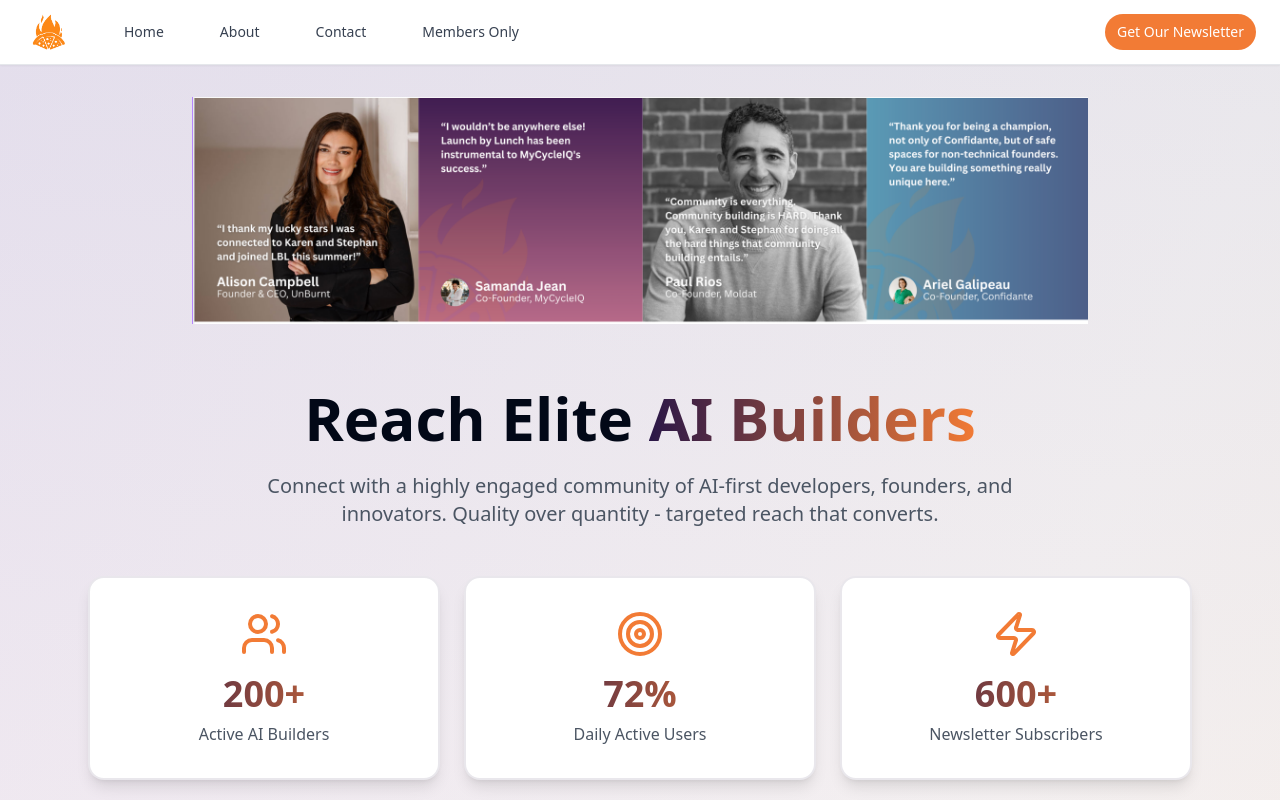
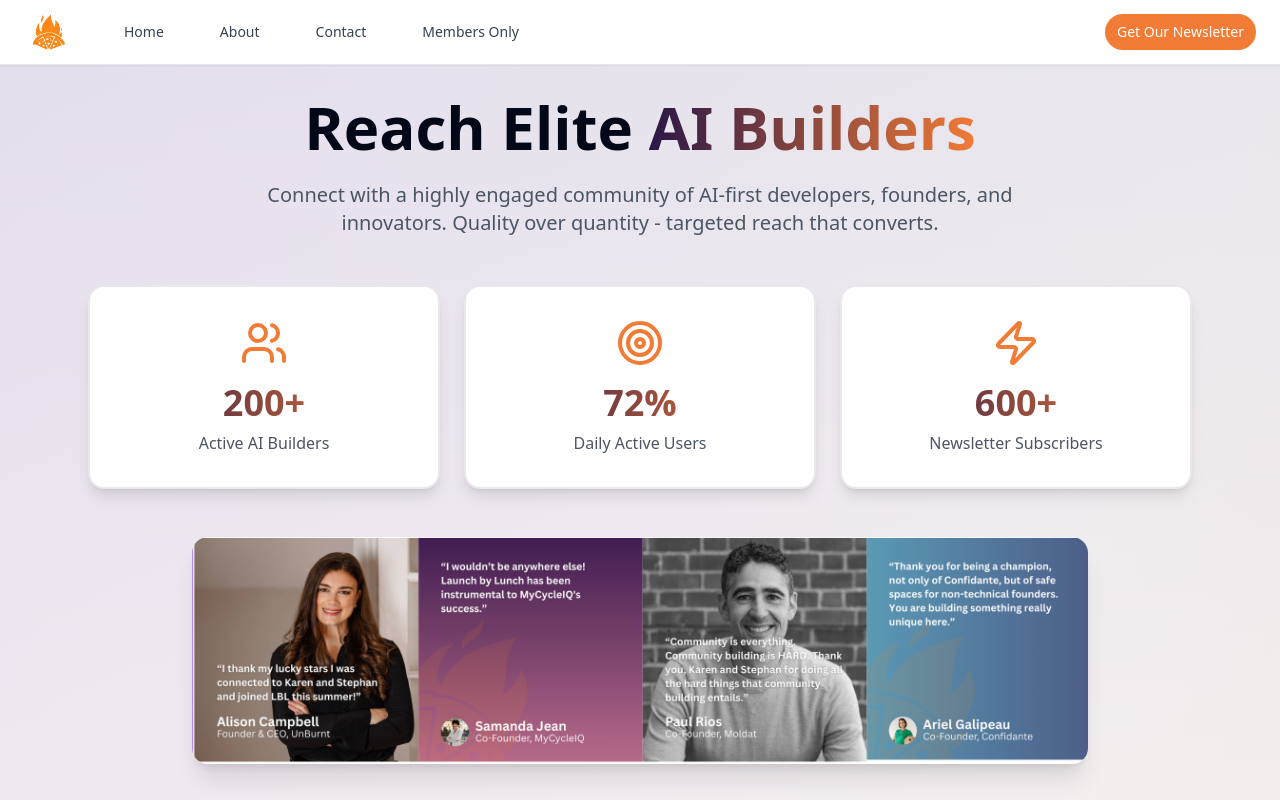
Before and after one commit to KK-purposely/launch-by-lunch-lane, a React (Vite) app: page /community-partnerships in a window 1280 px wide. Shown: the top 800 px of the page. Built offline with nearby package versions, Linux system fonts and the light colour scheme.

Commit message:
Move banner image

```diff
--- a/src/pages/CommunityPartnerships.tsx
+++ b/src/pages/CommunityPartnerships.tsx
@@ -11,17 +11,6 @@ const CommunityPartnerships = () => {
         <div className="absolute inset-0 bg-gradient-to-b from-launch-purple/10 via-launch-orange/5 to-transparent" />
 
         <div className="relative w-full">
-          {/* Logo Section */}
-          <div className="py-8 px-4 sm:px-6">
-            <div className="max-w-6xl mx-auto text-center">
-              <img
-                src="/lovable-uploads/banner-2-panel.png"
-                alt="Launch by Lunch - The Inner Circle"
-                className="w-full max-w-4xl mx-auto"
-              />
-            </div>
-          </div>
-
           {/* Main Hero Content */}
           <div className="max-w-6xl mx-auto px-4 sm:px-6 pb-16 pt-8">
             <h1 className="text-4xl md:text-5xl lg:text-6xl font-bold text-center mb-6">
@@ -53,6 +42,14 @@ const CommunityPartnerships = () => {
               </div>
             </div>
 
+            {/* Banner Image */}
+            <div className="mb-16">
+              <img
+                src="/lovable-uploads/banner-2-panel.png"
+                alt="Launch by Lunch - The Inner Circle"
+                className="w-full max-w-4xl mx-auto rounded-2xl shadow-xl"
+              />
+            </div>
 
             {/* Year-Long Partnerships Section */}
             <div className="mb-16">
```
